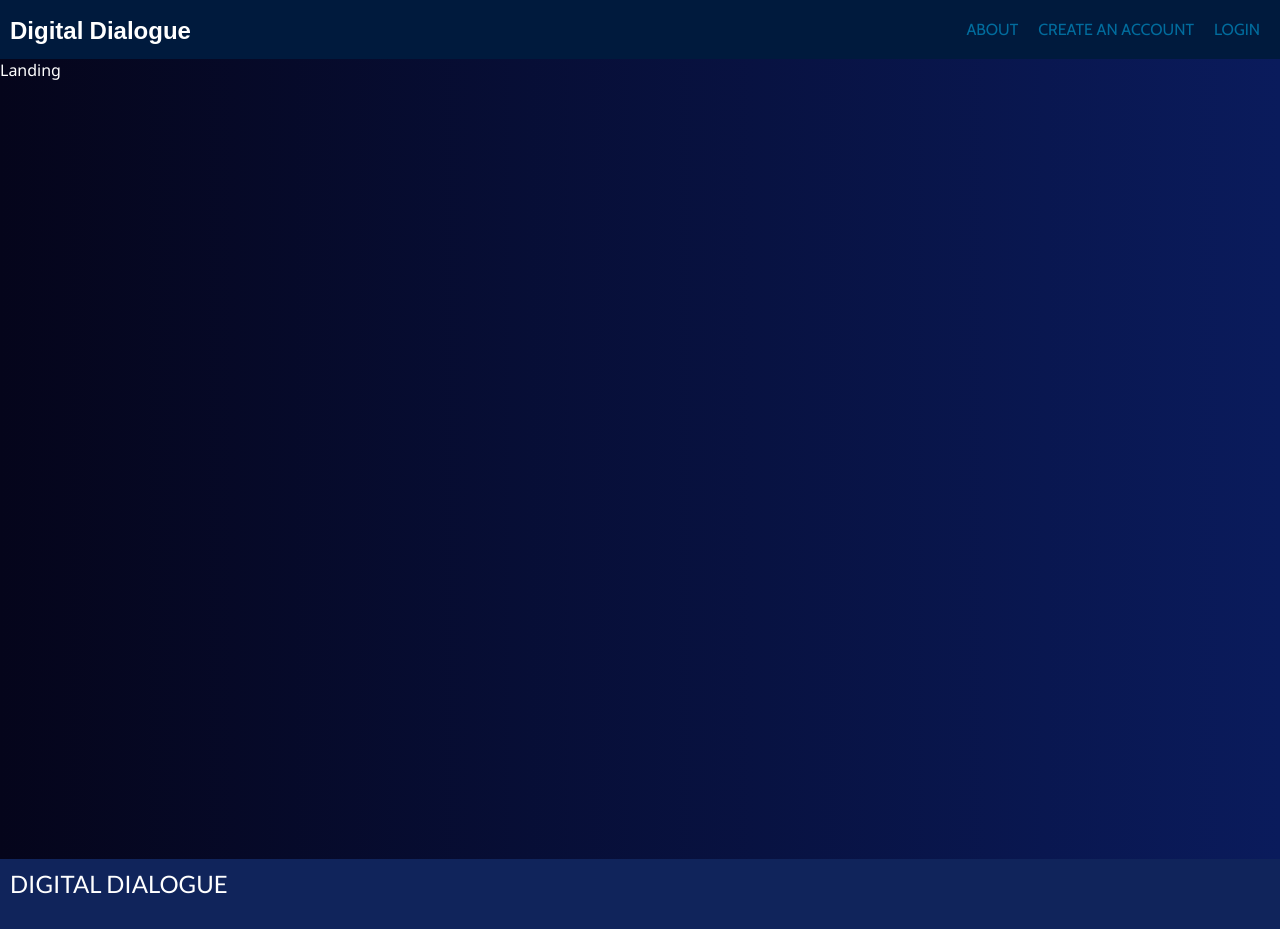
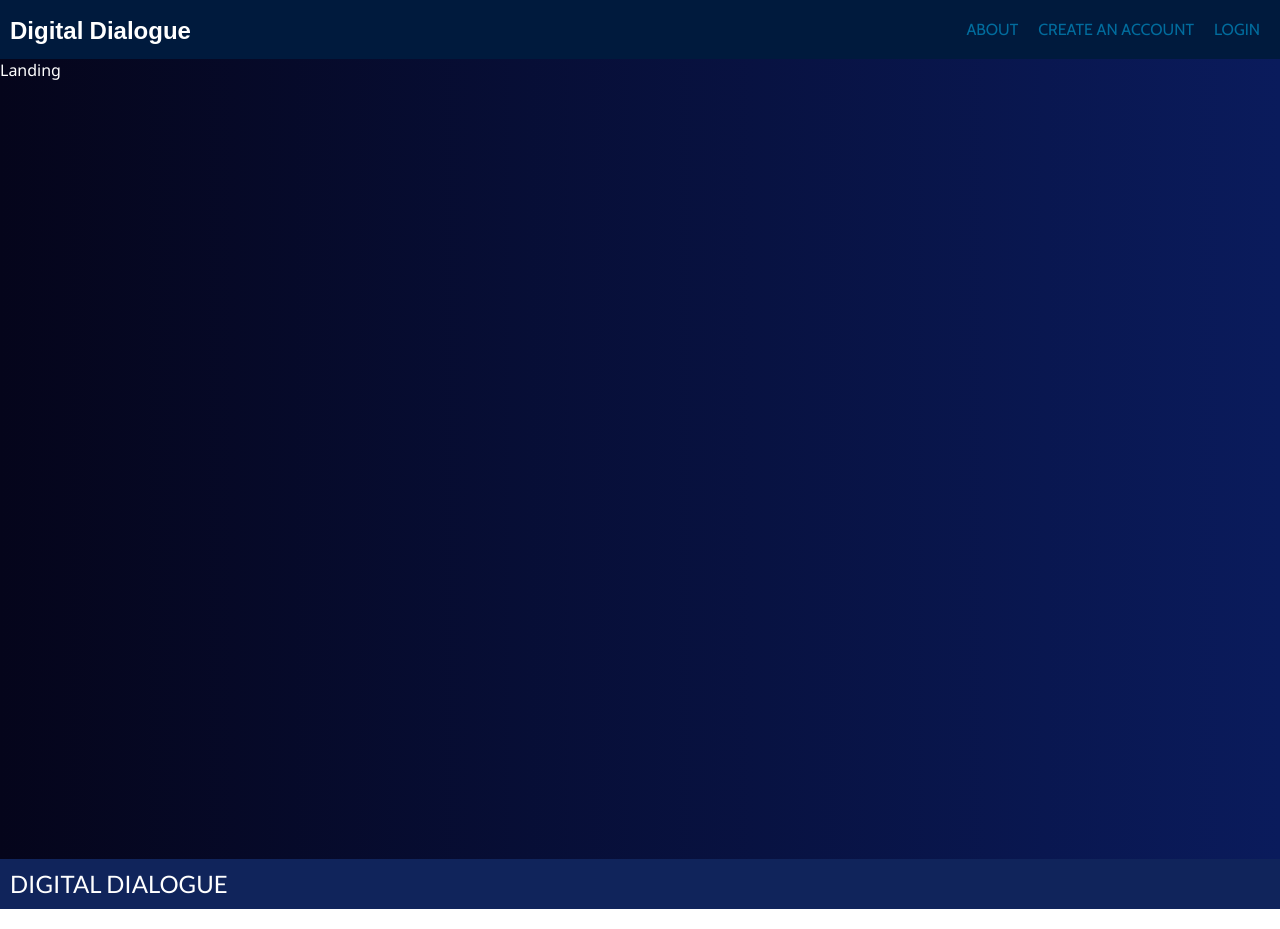
Before and after one commit to Hairum-Qureshi/mern-blog, a React (Vite) app in the folder frontend/: page / in a window 1280 px wide. Built offline with nearby package versions, Linux system fonts and the light colour scheme; no server answers; a web font is replaced by a local one.

Commit message:
updated CSS property (box-sizing: border-box) for the footer to prevent width overflow which also resolved CSS footer issue in the settings page

```diff
--- a/frontend/src/components/Settings.tsx
+++ b/frontend/src/components/Settings.tsx
@@ -32,7 +32,7 @@ export default function Settings() {
 	const current = searchParams.get("section");
 
 	return userData && userData.message !== "user does not exist" ? (
-		<>
+		<div>
 			<div className={settings_css.main}>
 				<div className={settings_css.navbar}>
 					<ul>
@@ -102,7 +102,7 @@ export default function Settings() {
 					<NotFound />
 				)}
 			</div>
-		</>
+		</div>
 	) : (
 		<NotFound />
 	);
--- a/frontend/src/css/app.css
+++ b/frontend/src/css/app.css
@@ -73,6 +73,7 @@ footer {
 	color: white;
 	padding: 10px;
 	display: inline-flex;
+	box-sizing: border-box;
 	margin-bottom: 0 !important;
 }
 
```
